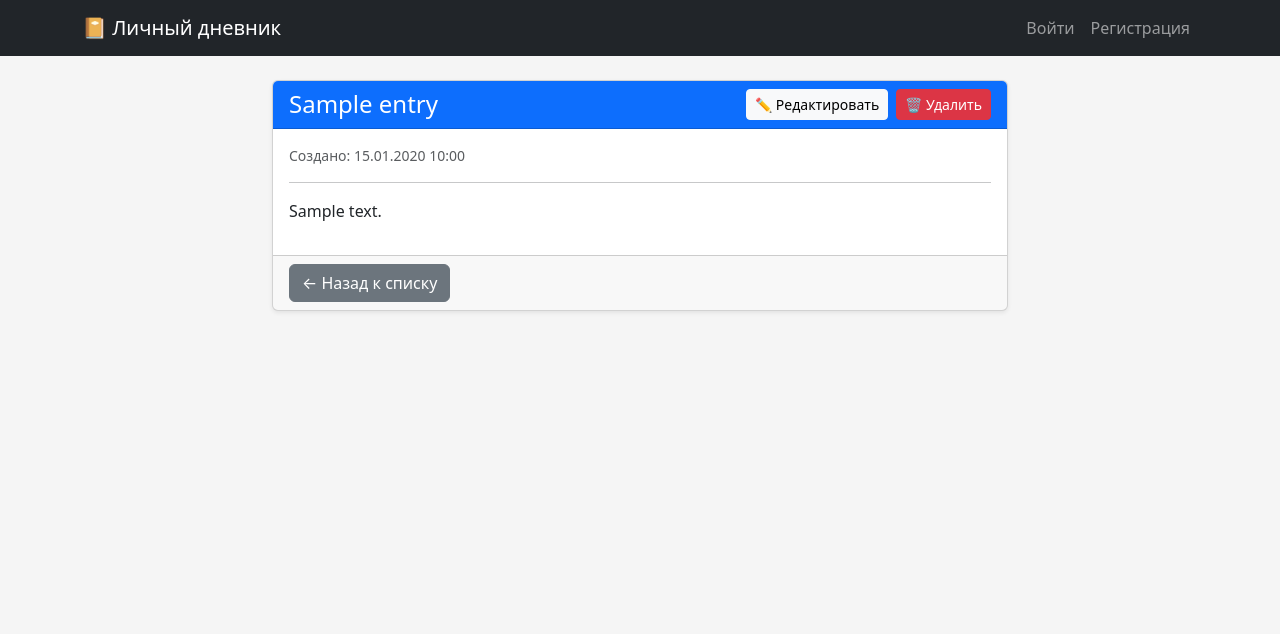
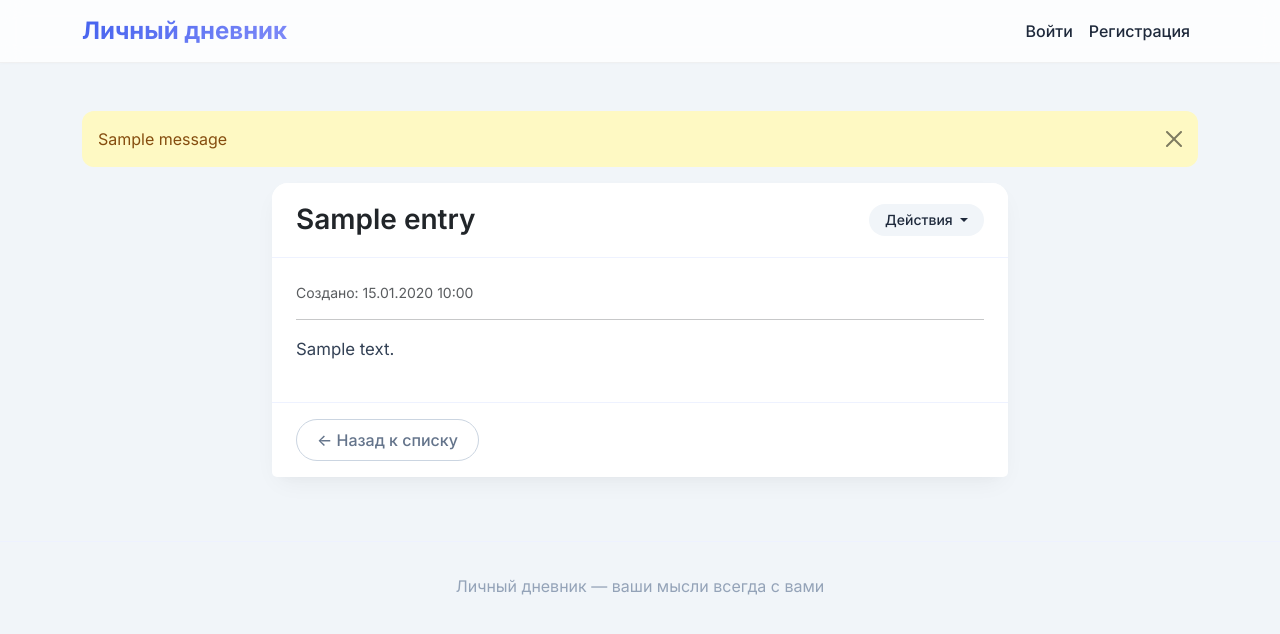
Before and after one commit to damodara/Personal-diary, a Django app: template templates/diary/entry_detail.html in a window 1280 px wide. Shown: the top 634 px of the page. Run offline with Django 5.2, Linux system fonts and the light colour scheme; the template is opened without the code that fills it: most values are stand-ins (such as "Sample title", 1, 10 or a date in 2020); one stand-in notice (Sample message) is shown.

Commit message:
upd desing

```diff
--- a/diary/static/diary/css/custom.css
+++ /dev/null
@@ -1,6 +0,0 @@
-.card {
-    border-radius: 1rem;
-}
-.btn {
-    border-radius: 2rem;
-}
--- /dev/null
+++ b/static/css/custom.css
@@ -0,0 +1,137 @@
+:root {
+    --primary: #4361ee;
+    --primary-dark: #3a56d4;
+    --secondary: #64748b;
+    --success: #10b981;
+    --danger: #ef4444;
+    --light: #f8fafc;
+    --dark: #1e293b;
+    --border-radius: 16px;
+    --card-shadow: 0 10px 25px -5px rgba(0,0,0,0.05), 0 8px 10px -6px rgba(0,0,0,0.02);
+}
+
+body {
+    background-color: #f1f5f9;
+    font-family: 'Inter', system-ui, -apple-system, 'Segoe UI', Roboto, Helvetica, Arial, sans-serif;
+    color: var(--dark);
+}
+
+.navbar {
+    backdrop-filter: blur(10px);
+    background-color: rgba(255,255,255,0.8) !important;
+    border-bottom: 1px solid rgba(0,0,0,0.05);
+    box-shadow: 0 1px 3px rgba(0,0,0,0.02);
+}
+.navbar-brand {
+    font-weight: 700;
+    font-size: 1.5rem;
+    background: linear-gradient(135deg, var(--primary), #818cf8);
+    -webkit-background-clip: text;
+    background-clip: text;
+    color: transparent !important;
+}
+.nav-link {
+    font-weight: 500;
+    color: var(--dark) !important;
+    transition: color 0.2s;
+}
+.nav-link:hover {
+    color: var(--primary) !important;
+}
+
+.card {
+    border: none;
+    border-radius: var(--border-radius);
+    background: white;
+    transition: transform 0.2s, box-shadow 0.2s;
+    box-shadow: var(--card-shadow);
+}
+.card:hover {
+    transform: translateY(-4px);
+    box-shadow: 0 20px 30px -12px rgba(0,0,0,0.1);
+}
+.card-header {
+    background: white;
+    border-bottom: 1px solid #eef2ff;
+    padding: 1.25rem 1.5rem;
+    font-weight: 600;
+    border-radius: var(--border-radius) var(--border-radius) 0 0 !important;
+}
+.card-body {
+    padding: 1.5rem;
+}
+.card-footer {
+    background: white;
+    border-top: 1px solid #eef2ff;
+    padding: 1rem 1.5rem;
+}
+
+.btn {
+    border-radius: 40px;
+    padding: 0.5rem 1.25rem;
+    font-weight: 500;
+    transition: all 0.2s;
+}
+.btn-primary {
+    background: var(--primary);
+    border-color: var(--primary);
+}
+.btn-primary:hover {
+    background: var(--primary-dark);
+    border-color: var(--primary-dark);
+    transform: translateY(-1px);
+}
+.btn-outline-secondary {
+    border-color: #cbd5e1;
+    color: var(--secondary);
+}
+.btn-outline-secondary:hover {
+    background: #f1f5f9;
+    border-color: #94a3b8;
+    color: var(--dark);
+}
+.btn-light {
+    background: #f1f5f9;
+    border: none;
+    color: var(--dark);
+}
+.btn-sm {
+    padding: 0.35rem 1rem;
+    font-size: 0.875rem;
+}
+
+.form-control, .form-select {
+    border-radius: 12px;
+    border: 1px solid #e2e8f0;
+    padding: 0.75rem 1rem;
+    transition: 0.2s;
+}
+.form-control:focus, .form-select:focus {
+    border-color: var(--primary);
+    box-shadow: 0 0 0 3px rgba(67,97,238,0.15);
+}
+.input-group-text {
+    border-radius: 12px 0 0 12px;
+    background: var(--light);
+    border: 1px solid #e2e8f0;
+}
+
+.alert {
+    border-radius: 12px;
+    border: none;
+    background: #fef9c3;
+    color: #854d0e;
+}
+.entry-content {
+    font-size: 1.05rem;
+    line-height: 1.6;
+    color: #334155;
+}
+
+footer {
+    margin-top: 4rem;
+    padding: 2rem 0;
+    text-align: center;
+    color: #94a3b8;
+    border-top: 1px solid #eef2ff;
+}
--- a/templates/base.html
+++ b/templates/base.html
@@ -4,25 +4,19 @@
     <meta charset="UTF-8">
     <meta name="viewport" content="width=device-width, initial-scale=1.0">
     <title>{% block title %}Личный дневник{% endblock %}</title>
-    <!-- Bootstrap CSS -->
+    <!-- Bootstrap 5 + Icons (опционально) -->
     <link href="https://cdn.jsdelivr.net/npm/bootstrap@5.3.0/dist/css/bootstrap.min.css" rel="stylesheet">
-    <!-- Дополнительный свой CSS (опционально) -->
-    <style>
-        body {
-            background-color: #f5f5f5;
-        }
-        .entry-card {
-            transition: transform 0.2s;
-        }
-        .entry-card:hover {
-            transform: translateY(-3px);
-        }
-    </style>
+    <!-- Google Fonts Inter -->
+    <link href="https://fonts.googleapis.com/css2?family=Inter:opsz,wght@14..32,400;14..32,500;14..32,600;14..32,700&display=swap" rel="stylesheet">
+    <!-- Custom CSS -->
+    {% load static %}
+    <link rel="stylesheet" href="{% static 'css/custom.css' %}">
 </head>
 <body>
-    <nav class="navbar navbar-expand-lg navbar-dark bg-dark">
+
+<nav class="navbar navbar-expand-lg sticky-top">
     <div class="container">
-            <a class="navbar-brand" href="{% url 'diary:entry_list' %}">📔 Личный дневник</a>
+        <a class="navbar-brand" href="{% url 'diary:entry_list' %}">Личный дневник</a>
         <button class="navbar-toggler" type="button" data-bs-toggle="collapse" data-bs-target="#navbarNav">
             <span class="navbar-toggler-icon"></span>
         </button>
@@ -35,7 +29,7 @@
                     <li class="nav-item">
                         <form method="post" action="{% url 'logout' %}">
                             {% csrf_token %}
-                                <button class="btn btn-outline-light btn-sm" type="submit">Выйти</button>
+                            <button class="btn btn-outline-secondary btn-sm" type="submit">Выйти</button>
                         </form>
                     </li>
                 {% else %}
@@ -51,11 +45,24 @@
     </div>
 </nav>
 
-    <main class="container my-4">
+<main class="container my-5">
+    {% if messages %}
+        {% for message in messages %}
+            <div class="alert alert-warning alert-dismissible fade show" role="alert">
+                {{ message }}
+                <button type="button" class="btn-close" data-bs-dismiss="alert"></button>
+            </div>
+        {% endfor %}
+    {% endif %}
     {% block content %}{% endblock %}
 </main>
 
-    <!-- Bootstrap JS (для работы toggler) -->
+<footer>
+    <div class="container">
+        <p class="mb-0">Личный дневник — ваши мысли всегда с вами</p>
+    </div>
+</footer>
+
 <script src="https://cdn.jsdelivr.net/npm/bootstrap@5.3.0/dist/js/bootstrap.bundle.min.js"></script>
 </body>
 </html>
--- a/templates/diary/entry_detail.html
+++ b/templates/diary/entry_detail.html
@@ -4,27 +4,34 @@
 
 {% block content %}
 <div class="row justify-content-center">
-    <div class="col-md-8">
-        <div class="card shadow-sm">
-            <div class="card-header bg-primary text-white d-flex justify-content-between align-items-center">
-                <h4 class="mb-0">{{ entry.title }}</h4>
-                <div>
-                    <a href="{% url 'diary:entry_edit' entry.pk %}" class="btn btn-sm btn-light me-1">✏️ Редактировать</a>
-                    <a href="{% url 'diary:entry_delete' entry.pk %}" class="btn btn-sm btn-danger">🗑️ Удалить</a>
+    <div class="col-lg-8">
+        <div class="card">
+            <div class="card-header d-flex justify-content-between align-items-center">
+                <h3 class="mb-0 fw-semibold">{{ entry.title }}</h3>
+                <div class="dropdown">
+                    <button class="btn btn-light btn-sm dropdown-toggle" type="button" data-bs-toggle="dropdown">
+                        Действия
+                    </button>
+                    <ul class="dropdown-menu">
+                        <li><a class="dropdown-item" href="{% url 'diary:entry_edit' entry.pk %}">Редактировать</a></li>
+                        <li><a class="dropdown-item text-danger" href="{% url 'diary:entry_delete' entry.pk %}">Удалить</a></li>
+                    </ul>
                 </div>
             </div>
             <div class="card-body">
-                <p class="text-muted small">Создано: {{ entry.created_at|date:"d.m.Y H:i" }}</p>
-                {% if entry.updated_at != entry.created_at %}
-                    <p class="text-muted small">Обновлено: {{ entry.updated_at|date:"d.m.Y H:i" }}</p>
-                {% endif %}
+                <div class="text-muted small mb-3">
+                    Создано: {{ entry.created_at|date:"d.m.Y H:i" }}
+                    {% if entry.updated_at != entry.created_at %}
+                        <br>Обновлено: {{ entry.updated_at|date:"d.m.Y H:i" }}
+                    {% endif %}
+                </div>
                 <hr>
                 <div class="entry-content">
                     {{ entry.content|linebreaks }}
                 </div>
             </div>
             <div class="card-footer">
-                <a href="{% url 'diary:entry_list' %}" class="btn btn-secondary">← Назад к списку</a>
+                <a href="{% url 'diary:entry_list' %}" class="btn btn-outline-secondary">← Назад к списку</a>
             </div>
         </div>
     </div>
```
Also changed, not shown: templates/diary/entry_confirm_delete.html (+20 -6 lines), templates/diary/entry_form.html (+17 -4 lines), templates/diary/entry_list.html (+21 -17 lines), templates/registration/login.html (+13 -5 lines), templates/users/register.html (+18 -18 lines). Lines whose indentation alone changed are shown as unchanged.
